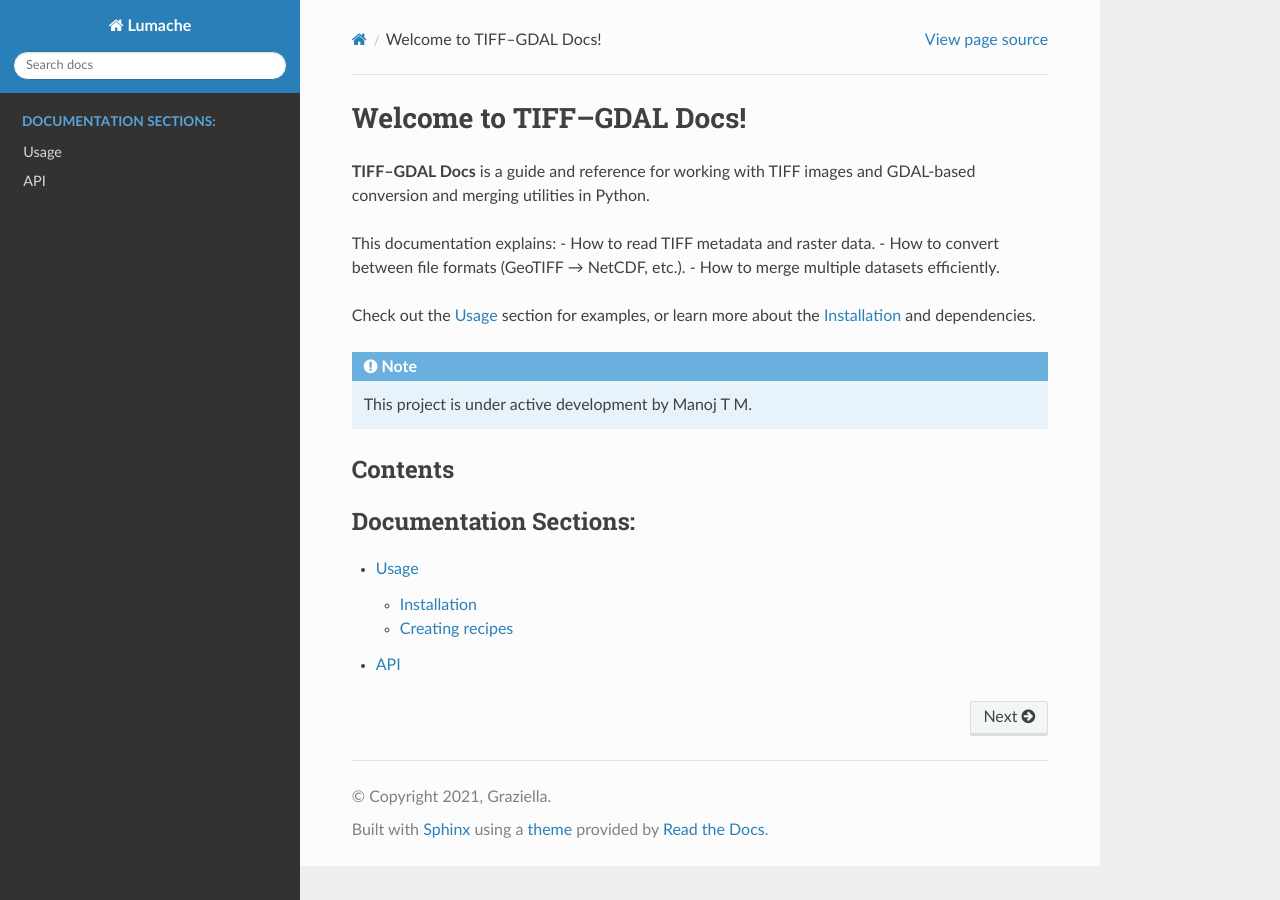
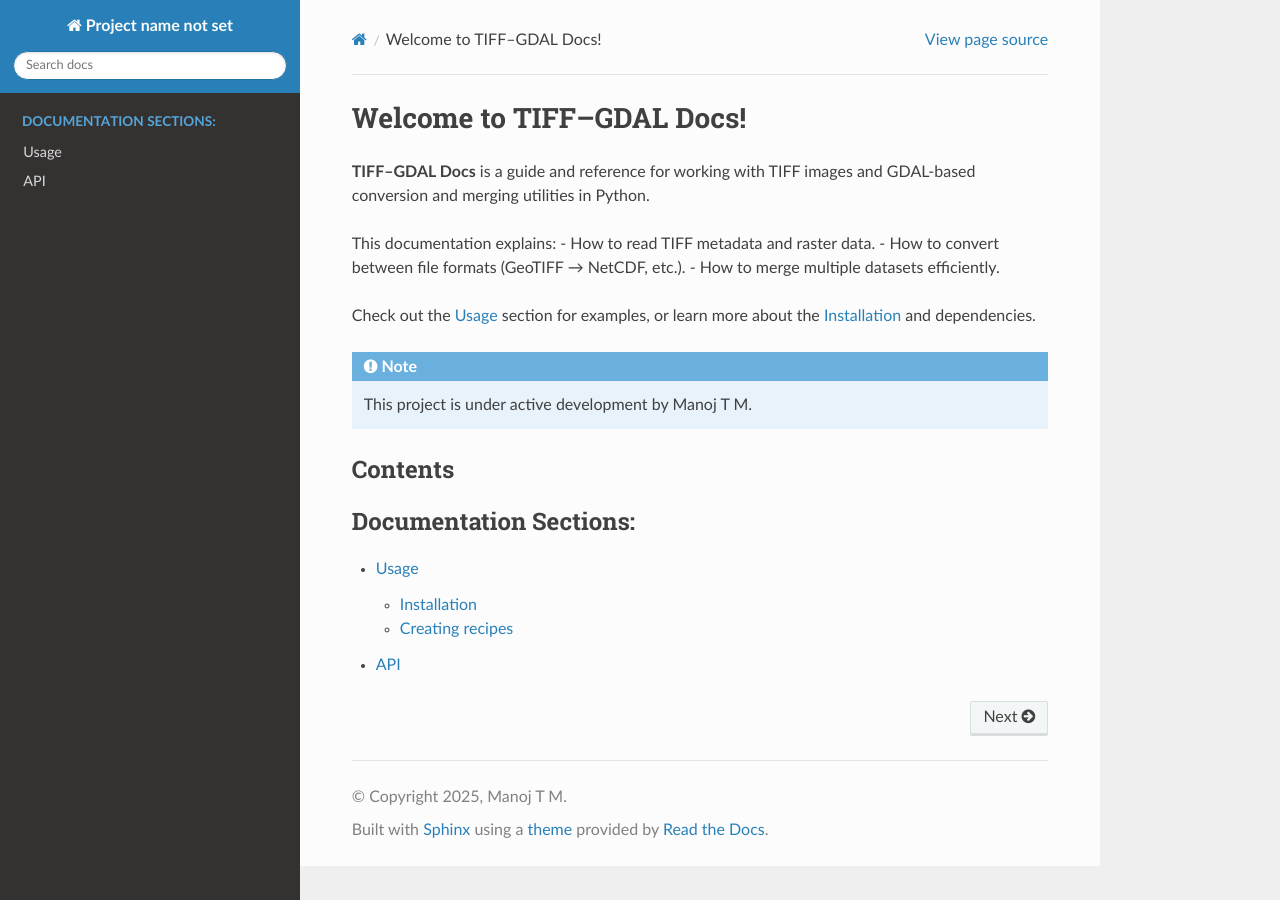
Before and after one commit to ManojTM-dev/example-seismo-lab, a Sphinx documentation site: the page built from docs/source/index.rst, in a window 1280 px wide. Built offline with Sphinx 7.4.7 and the Read the Docs theme 3.1.0, drawn with Linux system fonts in a browser that asks for light colours.

Commit message:
Update conf.py

```diff
--- a/docs/source/conf.py
+++ b/docs/source/conf.py
@@ -2,9 +2,9 @@
 
 # -- Project information
 
-project = 'Lumache'
-copyright = '2021, Graziella'
-author = 'Graziella'
+roject = 'TIFF–GDAL Docs'
+copyright = '2025, Manoj T M'
+author = 'Manoj T M'
 
 release = '0.1'
 version = '0.1.0'
```
